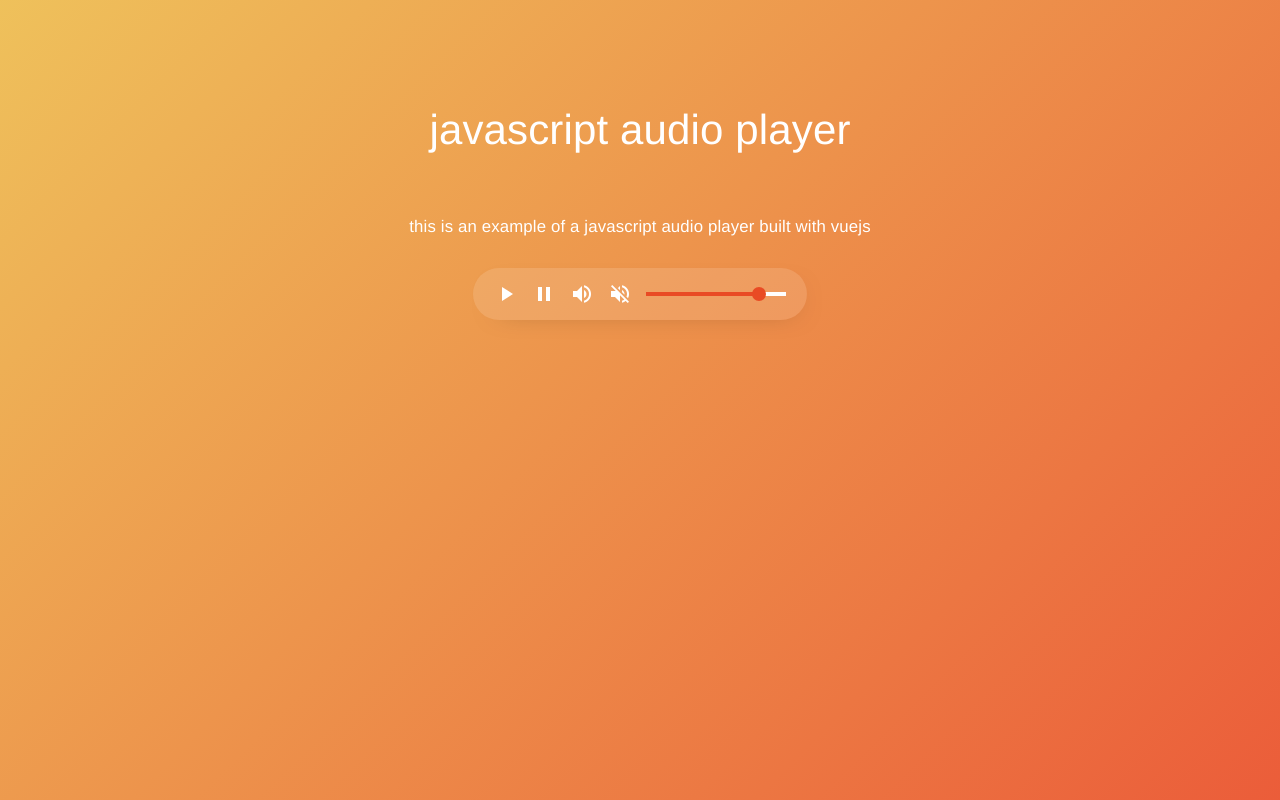
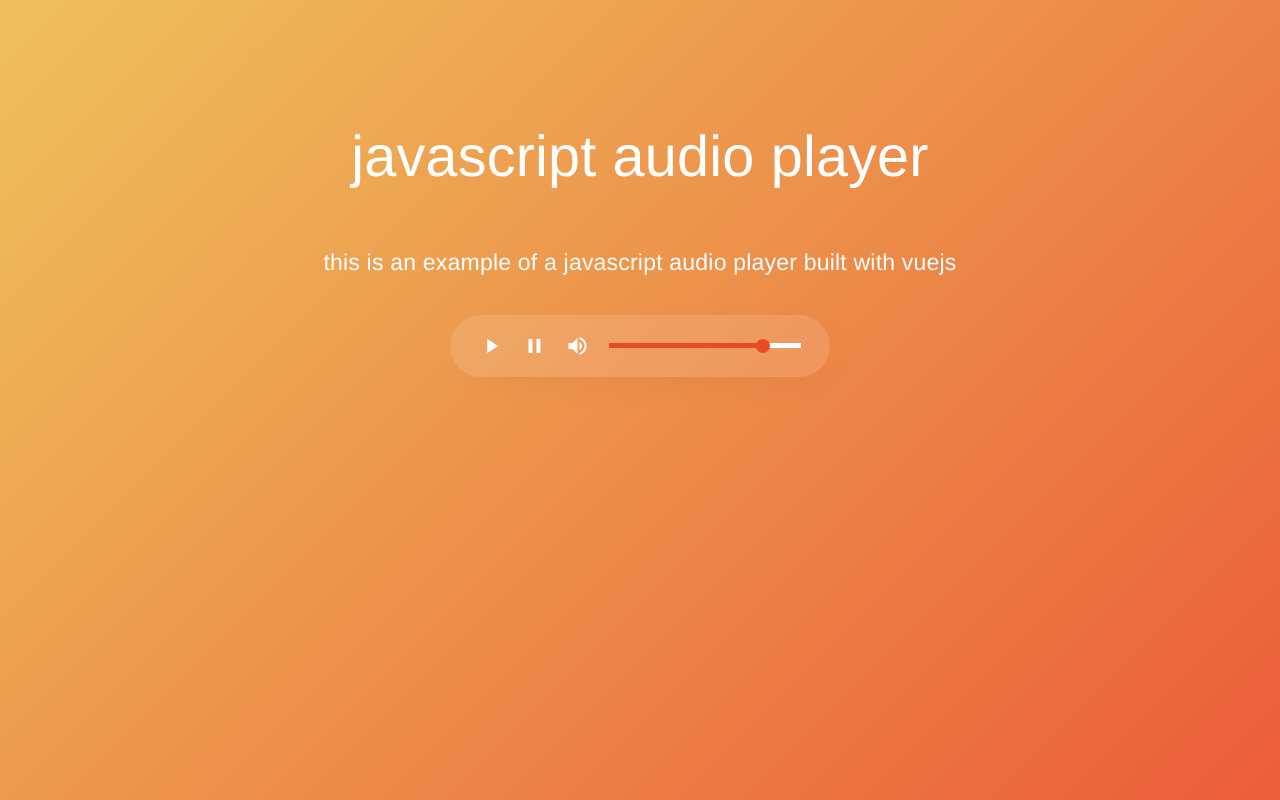
Before and after one commit to TakCastel/vuejs-audio-player, a Vue app: page / in a window 1280 px wide. Built offline with nearby package versions, Linux system fonts and the light colour scheme.

Commit message:
volume on off component

```diff
--- a/package.json
+++ b/package.json
@@ -15,7 +15,8 @@
   "dependencies": {
     "vue": "^2.5.2",
     "vue-material": "^1.0.0-beta-7",
-    "vue-router": "^3.0.1"
+    "vue-router": "^3.0.1",
+    "vuex": "^3.0.1"
   },
   "devDependencies": {
     "autoprefixer": "^7.1.2",
--- a/src/App.vue
+++ b/src/App.vue
@@ -7,6 +7,7 @@
 
 <script>
 import Vue from 'vue';
+
 import VueMaterial from 'vue-material';
 import 'vue-material/dist/vue-material.min.css';
 
@@ -26,6 +27,7 @@
 }
 body {
   background: linear-gradient(-45deg, rgba(233, 75, 36, 0.9), rgba(233, 172, 36, 0.75));
+  font-size: 1.2em;
 }
 h1 {
   font-size: 3em;
@@ -49,22 +51,8 @@
 }
 .pointer {
   cursor: pointer;
-  transition: all 0.1s,
 }
 .pointer:hover {
   color: var(--primary);
 }
-.svg {
-  display: inline-flex;
-}
-.icon-svg {
-  fill: var(--secondary);
-  transition: all 0.1s;
-}
-.svg:hover .icon-svg {
-  fill: var(--primary);
-}
-.hide {
-  display: none;
-}
 </style>
--- a/src/components/AudioControl/Pause/index.vue
+++ b/src/components/AudioControl/Pause/index.vue
@@ -1,14 +1,19 @@
 <template>
-  <div class="pointer svg">
-    <svg xmlns="http://www.w3.org/2000/svg" width="24" height="24" viewBox="0 0 24 24">
-      <path class="icon-svg" d="M6 19h4V5H6v14zm8-14v14h4V5h-4z" />
-    </svg>
+  <div v-on:click="pause" class="pointer svg">
+    <md-icon class="pointer">pause</md-icon>
   </div>
 </template>
 
 <script>
+/* eslint-disable */
 export default {
   name: 'Pause',
+  methods: {
+    pause: function (event) {
+      event.preventDefault();
+      audio.pause();
+    },
+  },
 };
 </script>
 
--- a/src/components/AudioControl/Play/index.vue
+++ b/src/components/AudioControl/Play/index.vue
@@ -1,14 +1,19 @@
 <template>
-  <div class="pointer svg">
-    <svg xmlns="http://www.w3.org/2000/svg" width="24" height="24" viewBox="0 0 24 24">
-      <path class="icon-svg" d="M8 5v14l11-7z" />
-    </svg>
+  <div v-on:click="play" class="pointer svg">
+    <md-icon class="pointer">play_arrow</md-icon>
   </div>
 </template>
 
 <script>
+/* eslint-disable */
 export default {
   name: 'Play',
+  methods: {
+    play: function (event) {
+      event.preventDefault();
+      audio.play();
+    },
+  },
 };
 </script>
 
--- a/src/components/AudioPlayer/index.vue
+++ b/src/components/AudioPlayer/index.vue
@@ -1,13 +1,14 @@
 <template>
   <div class="container">
-    <h1>javascript audio player</h1>
-    <p>this is an example of a javascript audio player built with vuejs</p>
+    <md-content md-theme="selection-orange">
+      <h1>javascript audio player</h1>
+      <p>this is an example of a javascript audio player built with vuejs</p>
+    </md-content>
     <audio-source/>
     <div class="player">
       <play/>
       <pause/>
-      <volume-on/>
-      <volume-off/>
+      <volume-icon/>
       <volume-bar/>
     </div>
     <!-- <md-button>Fork this project</md-button> -->
@@ -18,10 +19,8 @@
 import AudioSource from '@/components/AudioSource';
 import Play from '@/components/AudioControl/Play';
 import Pause from '@/components/AudioControl/Pause';
-
 import VolumeBar from '@/components/VolumeControl/VolumeBar';
-import VolumeOn from '@/components/VolumeControl/VolumeIcon/VolumeOn';
-import VolumeOff from '@/components/VolumeControl/VolumeIcon/VolumeOff';
+import VolumeIcon from '@/components/VolumeControl/VolumeIcon';
 
 export default {
   name: 'AudioPlayer',
@@ -30,8 +29,7 @@
     Play,
     Pause,
     VolumeBar,
-    VolumeOn,
-    VolumeOff,
+    VolumeIcon,
   },
 };
 </script>
@@ -56,7 +54,6 @@
   border-radius: 2em;
   margin: 1em;
   padding: 1em;
-  transition: all 0.1s;
 }
 .player:hover {
   background: rgba(255, 255, 255, 0.15);
--- a/src/components/AudioSource/index.vue
+++ b/src/components/AudioSource/index.vue
@@ -1,12 +1,17 @@
 <template>
   <audio id="audio">
-    <source src="http://rivegauche.streamakaci.com/rivegauche.mp3" type="audio/mpeg">
+    <source :src="audioSource" type="audio/mpeg">
   </audio>
 </template>
 
 <script>
 export default {
   name: 'AudioSource',
+  data() {
+    return {
+      audioSource: 'http://rivegauche.streamakaci.com/rivegauche.mp3',
+    };
+  },
 };
 </script>
 
--- a/src/components/VolumeControl/VolumeBar/index.vue
+++ b/src/components/VolumeControl/VolumeBar/index.vue
@@ -5,13 +5,15 @@
 </template>
 
 <script>
+/* eslint-disable */
 export default {
   name: 'VolumeBar',
-  // data() {
-  //   return {
-  //     volumeBar: 'This is the VolumeBar Component',
-  //   };
-  // },
+  methods: {
+    drag: function (event) {
+      event.preventDefault();
+      audio.muted = true;
+    },
+  },
 };
 </script>
 
@@ -34,9 +36,12 @@
     display: block;
     position: absolute;
     right: -8px;
-    top: -5px;
-    width: 1em;
-    height: 1em;
+    top: -50%;
+    bottom: -50%;
+    margin-top: auto;
+    margin-bottom: auto;
+    width: 0.75em;
+    height: 0.75em;
     border-radius: 0.5em;
     background: var(--primary);
   }
--- a/src/components/VolumeControl/VolumeIcon/VolumeOff/index.vue
+++ /dev/null
@@ -1,14 +0,0 @@
-<template>
-  <div>
-    <md-icon class="pointer">volume_off</md-icon>
-  </div>
-</template>
-
-<script>
-export default {
-  name: 'VolumeOff',
-};
-</script>
-
-<style scoped>
-</style>
--- a/src/components/VolumeControl/VolumeIcon/VolumeOn/index.vue
+++ /dev/null
@@ -1,14 +0,0 @@
-<template>
-  <div>
-    <md-icon class="pointer">volume_up</md-icon>
-  </div>
-</template>
-
-<script>
-export default {
-  name: 'VolumeOn',
-};
-</script>
-
-<style scoped>
-</style>
--- /dev/null
+++ b/src/components/VolumeControl/VolumeIcon/index.vue
@@ -0,0 +1,30 @@
+<template>
+  <div class="pointer" v-on:click="toggle()">
+    <md-icon v-show="upOpen">volume_up</md-icon>
+    <md-icon v-show="offOpen">volume_off</md-icon>
+  </div>
+</template>
+
+<script>
+/* eslint-disable */
+export default {
+  name: 'VolumeOff',
+    data: function() {
+      return {
+        upOpen: true,
+        offOpen: false,
+      }
+    },
+  methods:{
+    toggle: function() {
+      this.upOpen = !this.upOpen
+      this.offOpen = !this.offOpen
+      audio.muted = !audio.muted
+      console.log('test')
+    }
+  }
+};
+</script>
+
+<style scoped>
+</style>
--- a/src/main.js
+++ b/src/main.js
@@ -3,6 +3,8 @@
 import Vue from 'vue';
 import App from './App';
 import router from './router';
+import store from './store';
+
 
 Vue.config.productionTip = false;
 
@@ -10,6 +12,7 @@
 new Vue({
   el: '#app',
   router,
+  store,
   components: { App },
   template: '<App/>',
 });
--- /dev/null
+++ b/src/store/index.js
@@ -0,0 +1,58 @@
+import Vue from 'vue';
+import Vuex from 'vuex';
+
+Vue.use(Vuex);
+
+// root state object.
+// each Vuex instance is just a single state tree.
+const state = {
+  volume: true,
+};
+
+// mutations are operations that actually mutates the state.
+// each mutation handler gets the entire state tree as the
+// first argument, followed by additional payload arguments.
+// mutations must be synchronous and can be recorded by plugins
+// for debugging purposes.
+// const mutations = {
+//   // increment (state) {
+//   //   state.count++
+//   // },
+//   // decrement (state) {
+//   //   state.count--
+//   // }
+// };
+
+// actions are functions that cause side effects and can involve
+// asynchronous operations.
+// const actions = {
+//   // increment: ({ commit }) => commit('increment'),
+//   // decrement: ({ commit }) => commit('decrement'),
+//   // incrementIfOdd ({ commit, state }) {
+//   //   if ((state.count + 1) % 2 === 0) {
+//   //     commit('increment')
+//   //   }
+//   // },
+//   // incrementAsync ({ commit }) {
+//   //   return new Promise((resolve, reject) => {
+//   //     setTimeout(() => {
+//   //       commit('increment')
+//   //       resolve()
+//   //     }, 1000)
+//   //   })
+//   // }
+// };
+
+// getters are functions
+// const getters = {
+//   // evenOrOdd: state => state.count % 2 === 0 ? 'even' : 'odd'
+// };
+
+// A Vuex instance is created by combining the state, mutations, actions,
+// and getters.
+export default new Vuex.Store({
+  state,
+  // getters,
+  // actions,
+  // mutations,
+});
```
Also changed, not shown: 1 other file (tests, documents, lock files or other folders).
